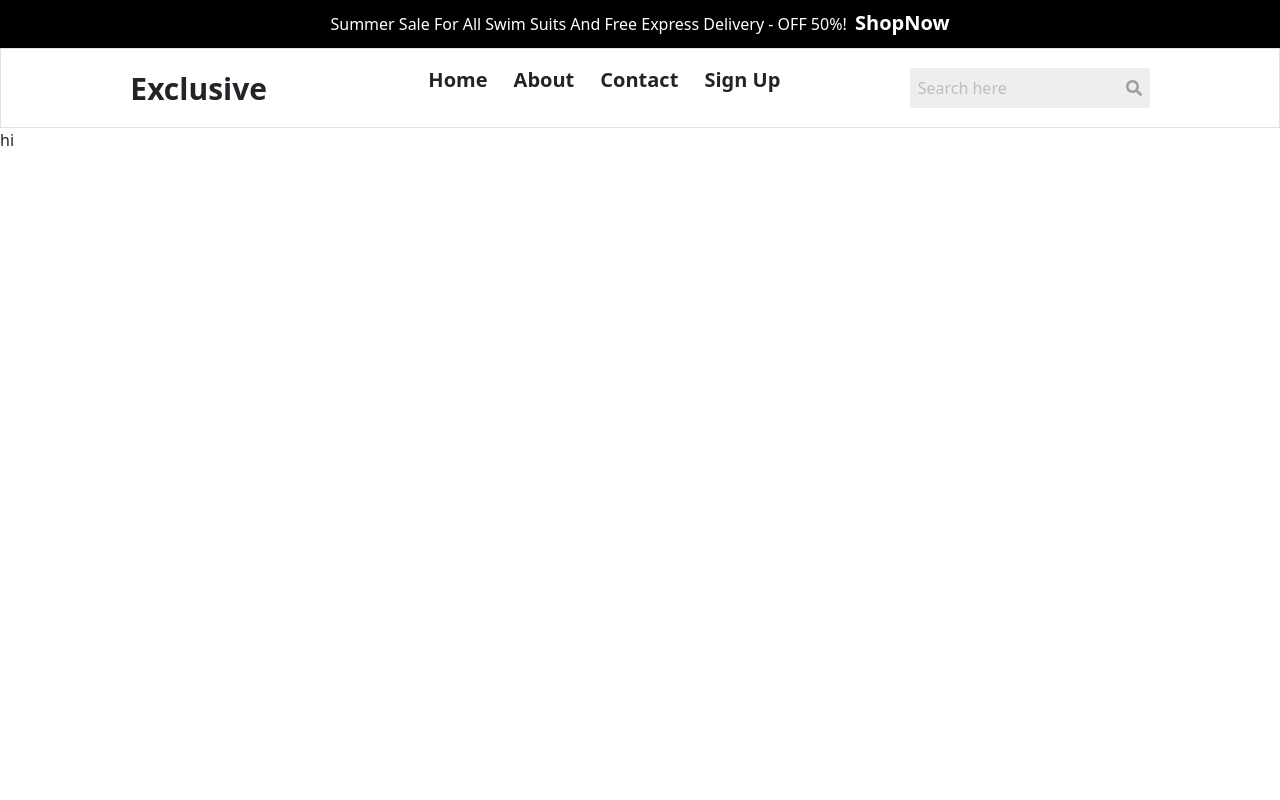
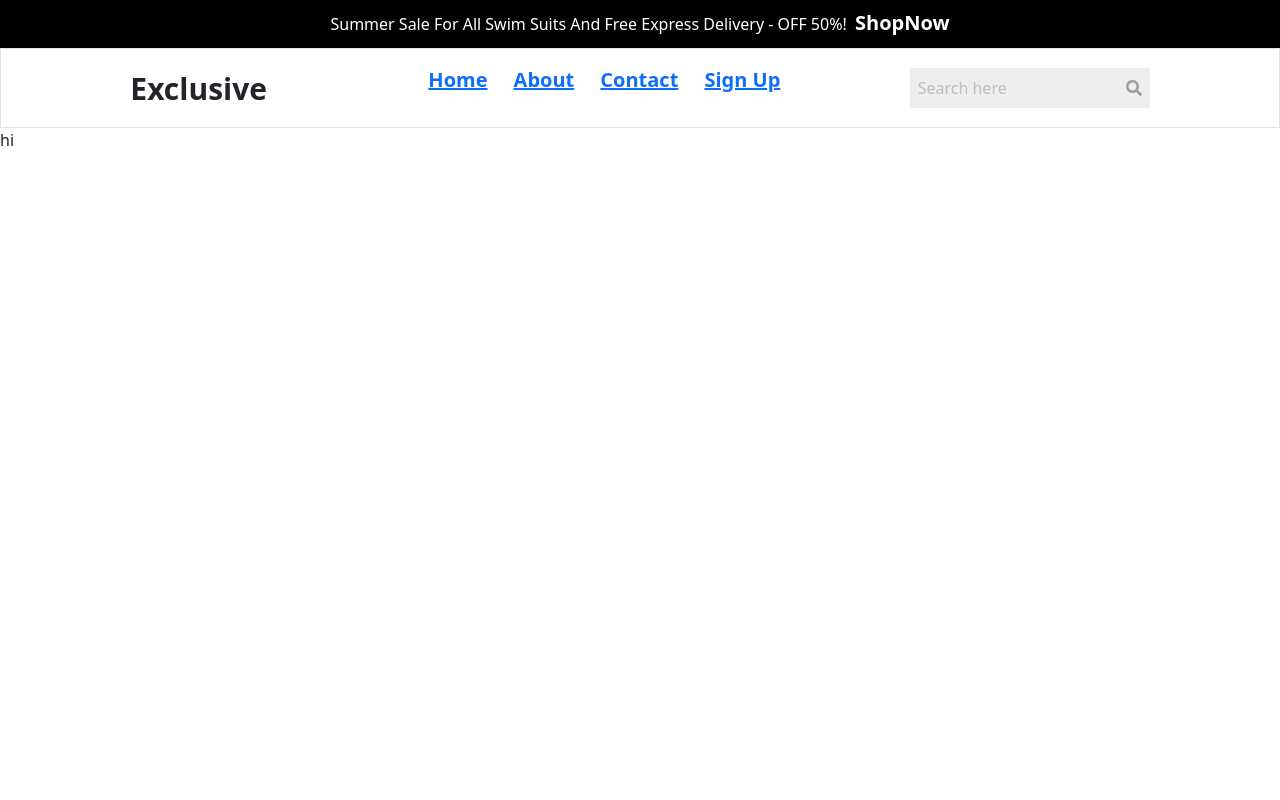
Before and after one commit to RohanSinghTakhi/ecommarce_react, a React (Vite) app: page / in a window 1280 px wide. Shown: the top 800 px of the page. Built offline with nearby package versions, Linux system fonts and the light colour scheme; the HTML template or start-up script is replaced by a standard one.

Commit message:
nav link done

```diff
--- a/src/App.jsx
+++ b/src/App.jsx
@@ -8,6 +8,9 @@ import './App.css'
 import Home_pages from './pages/Home_pages';
 import NOPage from "./pages/NOPage"
 import 'bootstrap/dist/css/bootstrap.min.css';
+import About from './pages/About';
+import Contact from './pages/Contact';
+import SignUp from './pages/SignUp';
 
 
 function App() {
@@ -19,6 +22,9 @@ function App() {
       <Router>
         <Routes>
           <Route path='/' element={<Home_pages/>} />
+          <Route path='/About' element={<About/>} />
+          <Route path='/Contact' element={<Contact/>} />
+          <Route path='/SignUp' element={<SignUp/>} />
           <Route path="*" element={<NOPage />} />
         </Routes>
       </Router>
--- a/src/components/NavBar/NavBar.jsx
+++ b/src/components/NavBar/NavBar.jsx
@@ -1,7 +1,7 @@
 import React from 'react'
 import 'bootstrap/dist/css/bootstrap.min.css';
 import SearchBar from './SearchBar';
-
+import { Link } from "react-router-dom";
 function NavBar() {
   return (
     <>
@@ -17,10 +17,10 @@ function NavBar() {
 
       <div className="links ">
           <ul className='flex justify-between align-middle w-96 ' style={{fontWeight:"bolder",fontSize:"20px"}}>
-            <li>Home</li>
-            <li>About</li>
-            <li>Contact</li>
-            <li>Sign Up</li>
+            <li><Link to={'/'}>Home</Link></li>
+            <li><Link to={'/About'}>About</Link></li>
+            <li><Link to={'/Contact'}>Contact</Link></li>
+            <li><Link to={'/SignUp'}>Sign Up</Link></li>
           </ul>
       </div>
 
--- /dev/null
+++ b/src/pages/About.jsx
@@ -0,0 +1,10 @@
+import React from 'react'
+import Layout from '../components/layouts/Layout'
+
+function About() {
+  return (
+    <Layout>About</Layout>
+  )
+}
+
+export default About
--- /dev/null
+++ b/src/pages/Contact.jsx
@@ -0,0 +1,10 @@
+import React from 'react'
+import Layout from '../components/layouts/Layout'
+
+function Contact() {
+  return (
+    <Layout>Contact</Layout>
+  )
+}
+
+export default Contact
--- /dev/null
+++ b/src/pages/SignUp.jsx
@@ -0,0 +1,10 @@
+import React from 'react'
+import Layout from '../components/layouts/Layout'
+
+function SignUp() {
+  return (
+    <Layout>SignUp</Layout>
+  )
+}
+
+export default SignUp
```
